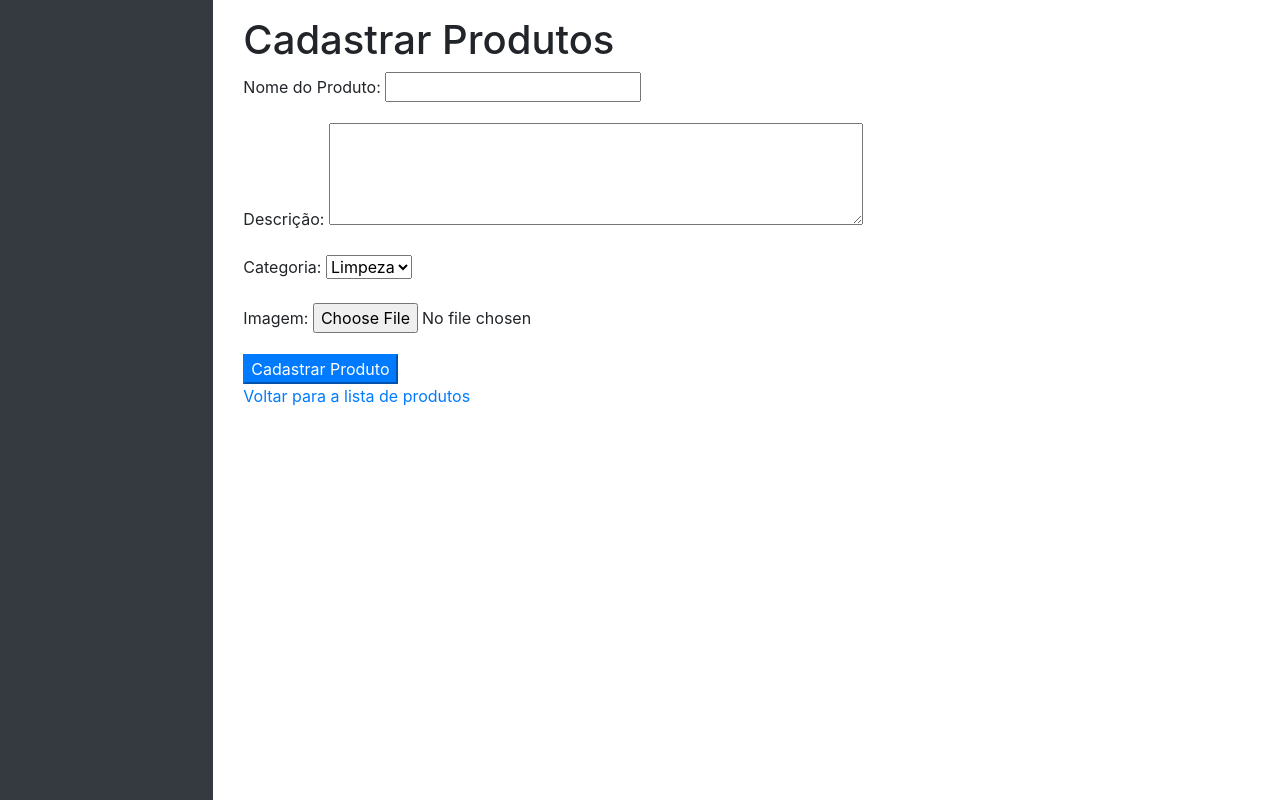
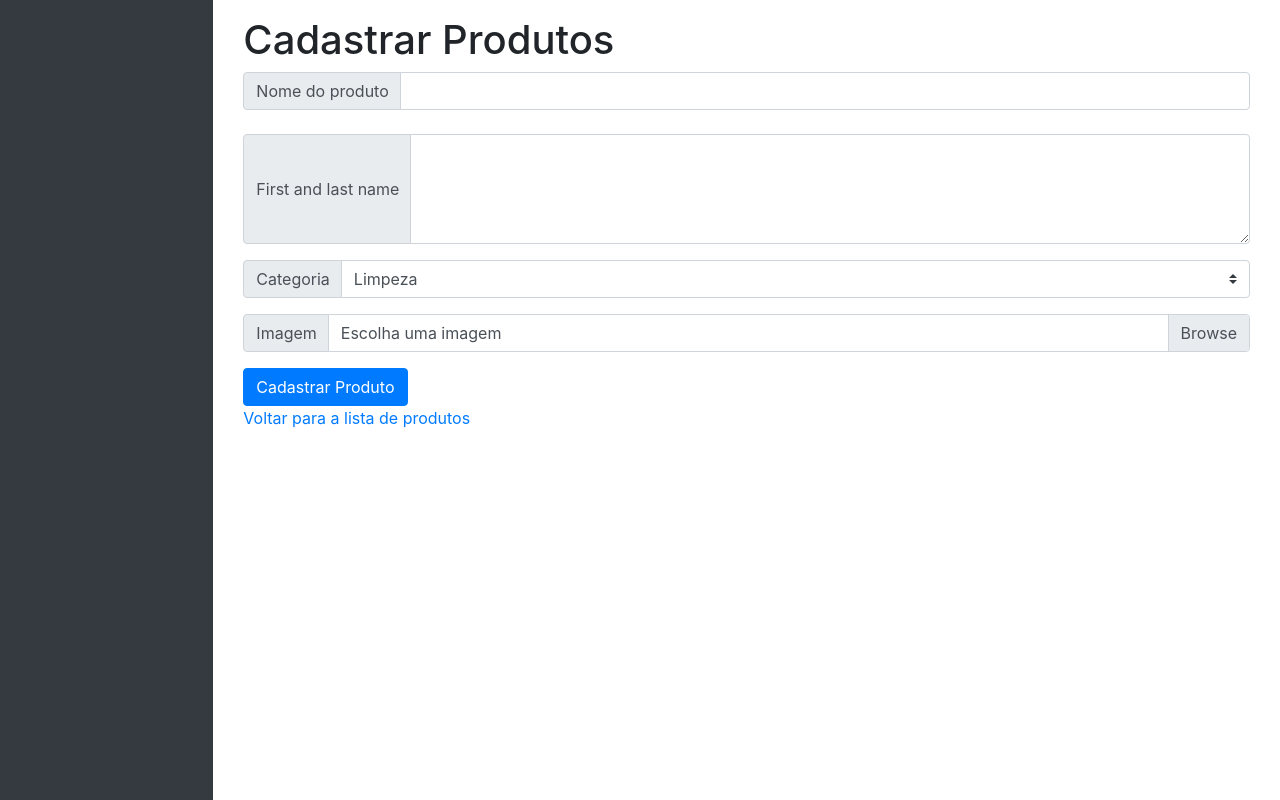
Before and after one commit to leonardo-senac/pi-django, a Django app: page /cadastrar_produtos/ in a window 1280 px wide. Shown: the part 60-860 px from the top of the page. Run offline with Django 4.2, Linux system fonts and the light colour scheme; data comes from the database, SQL or seed files in the repository; data that the repository does not hold is empty; parts of the project's set-up code (start-up, migrations or seed data) failed here and were passed over; some libraries are stand-ins or nearby versions.

Commit message:
Estilização do formulário de produtos

```diff
--- a/projeto_compara/core/templates/cadastro_produto.html
+++ b/projeto_compara/core/templates/cadastro_produto.html
@@ -1,6 +1,7 @@
 <!DOCTYPE html>
 <html lang="pt">
 {% extends 'base.html' %}
+
 <head>
     <meta charset="UTF-8">
     <meta name="viewport" content="width=device-width, initial-scale=1.0">
@@ -25,7 +26,8 @@
             width: 100%;
             max-width: 500px;
             text-align: center;
-            border: 1px solid #ccc; /* Adicione esta linha para a borda */
+            border: 1px solid #ccc;
+            /* Adicione esta linha para a borda */
         }
 
         h1 {
@@ -51,7 +53,8 @@
             border: 1px solid #ccc;
             border-radius: 5px;
             font-size: 16px;
-            outline: none; /* Adicione esta linha para remover a borda azul ao clicar nos campos */
+            outline: none;
+            /* Adicione esta linha para remover a borda azul ao clicar nos campos */
         }
 
         input[type="file"] {
@@ -95,32 +98,55 @@
 
         <form method="post" action="{% url 'cadastrar_produtos' %}">
             {% csrf_token %}
+            <div class="input-group">
+                <div class="input-group-prepend">
+                    <span class="input-group-text" id="">Nome do produto</span>
+                </div>
+                <input type="text" class="form-control" name="nome">
+            </div>
+            <br>
             <div class="form-group">
-                <label for="nome">Nome do Produto:</label>
-                <input type="text" id="nome" name="nome" required>
+                <div class="input-group">
+                    <div class="input-group-prepend">
+                        <span class="input-group-text" id="">First and last name</span>
+                    </div>
+                    <textarea type="text" name="descricao" rows="4" cols="50" class="form-control"></textarea>
+                </div>
+                <!-- <label for="descricao">Descrição:</label>
+                <textarea id="descricao" name="descricao" rows="4" cols="50"></textarea> -->
             </div>
 
-            <div class="form-group">
-                <label for="descricao">Descrição:</label>
-                <textarea id="descricao" name="descricao" rows="4" cols="50"></textarea>
+            <div class="input-group mb-3">
+                <div class="input-group-prepend">
+                    <label class="input-group-text" for="inputGroupSelect01">Categoria</label>
+                </div>
+                <select class="custom-select" id="inputGroupSelect01" name="categoria">
+                    {% for categoria in categorias %}
+                    <option value="{{ categoria.id }}">{{ categoria.nome }}</option>
+                    {% endfor %}
+                </select>
             </div>
-
-            <div class="form-group">
+            <!-- <div class="form-group">
                 <label for="categoria">Categoria:</label>
                 <select id="categoria" name="categoria">
                     {% for categoria in categorias %}
                     <option value="{{ categoria.id }}">{{ categoria.nome }}</option>
                     {% endfor %}
                 </select>
-            </div>
+            </div> -->
 
-            <div class="form-group">
-                <label for="imagem">Imagem:</label>
-                <input type="file" id="imagem" name="imagem">
-            </div>
+            <div class="input-group mb-3">
+                <div class="input-group-prepend">
+                  <span class="input-group-text">Imagem</span>
+                </div>
+                <div class="custom-file">
+                  <input type="file" class="custom-file-input" id="inputGroupFile01" name="imagem">
+                  <label class="custom-file-label" for="inputGroupFile01">Escolha uma imagem</label>
+                </div>
+              </div>
 
             <div classs="form-group">
-                <button class="btn-primary" type="submit">Cadastrar Produto</button>
+                <button class="btn btn-primary" type="submit">Cadastrar Produto</button>
             </div>
         </form>
 
--- a/projeto_compara/projeto_compara/urls.py
+++ b/projeto_compara/projeto_compara/urls.py
@@ -32,7 +32,6 @@ urlpatterns = [
     path('logar/', logar, name="logar"),
     path('deslogar', deslogar, name="deslogar"),
     path('produtos_por_sessao/<int:id_sessao>/', produtos_por_sessao, name='produtos_por_sessao'),
-
     path('adicionar_categoria/', adicionar_categoria, name="adicionar_categoria"),
     path('excluir_categoria/<int:id_categoria>/', excluir_categoria, name="excluir_categoria"),
     path('cadastro_sessoes/', cadastro_sessoes, name='cadastro_sessoes'),
```
